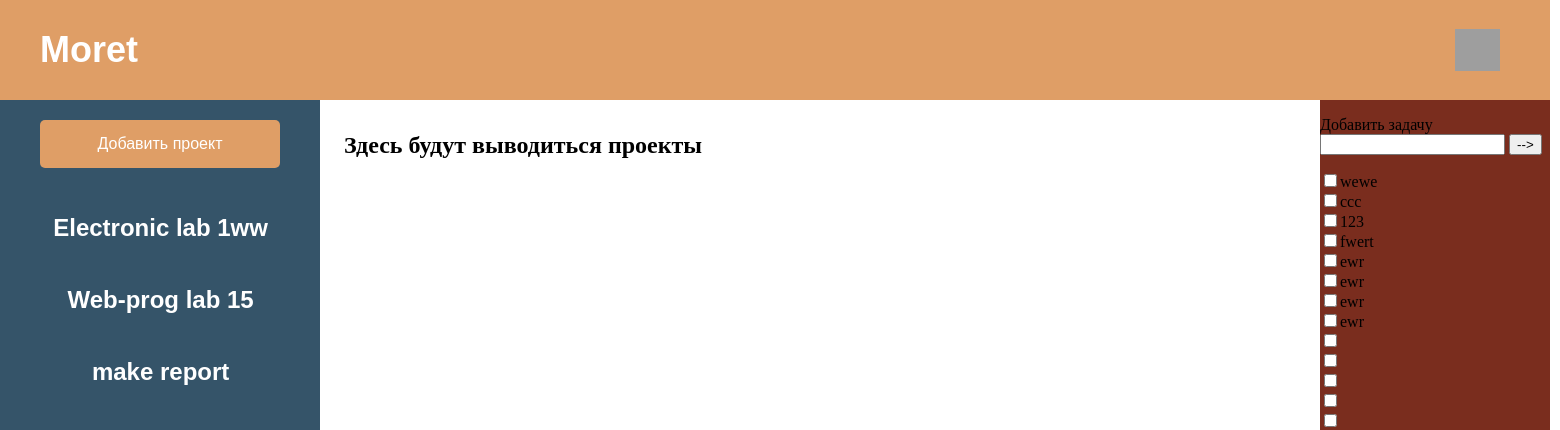
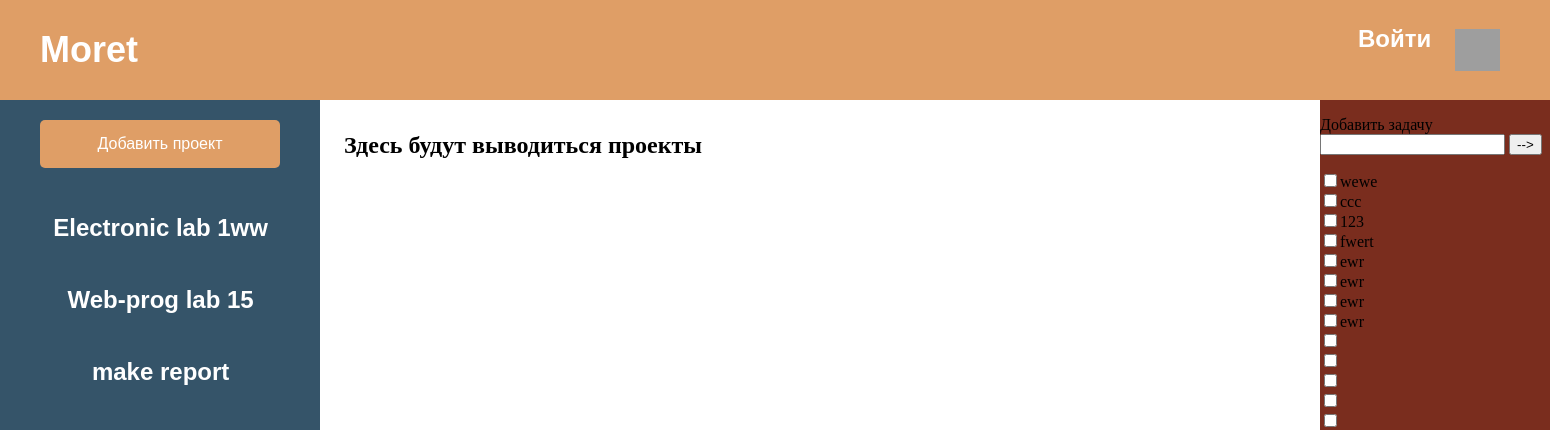
Before and after one commit to Potagashev/Moret, a Django app: page / in a window 1560 px wide. Shown: the top 430 px of the page. Run offline with Django 3.2, Linux system fonts and the light colour scheme; data comes from the database, SQL or seed files in the repository; both versions use the stored data as it was after the commit; grey boxes are pictures that could not be loaded.

Commit message:
Added login button

```diff
--- a/main/static/main/css/main.css
+++ b/main/static/main/css/main.css
@@ -180,3 +180,21 @@ a:hover, a:visited {
     left: 1455px;
     top: 29px;
 }
+.sign-in{
+    position: absolute;
+width: 69px;
+height: 28px;
+left: 1358px;
+top: 25px;
+font-family: Arial;
+font-style: normal;
+font-weight: bold;
+font-size: 24px;
+line-height: 28px;
+color: #FFFFFF;
+    text-decoration : none;
+    outline: none;
+}
+sign-in:hover {
+     background: #DF9E66;
+}
--- a/main/templates/main/common.html
+++ b/main/templates/main/common.html
@@ -10,6 +10,7 @@
     <header class="header"><label class="header-text">Moret</label></header>
     <div>
         <a href="#"><img class='profile-link' src={% static 'main/images/account.png' %}></a>
+         <a href="URL" class="sign-in">Войти</a>
     </div>
     <div class="sidebar-color">
         <div class="sidebar-text">
```
Also changed, not shown: db.sqlite3.
